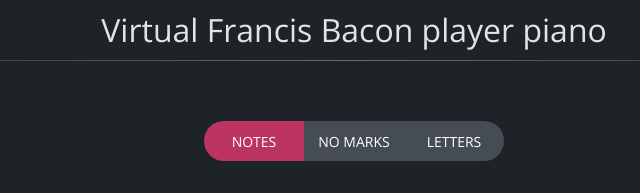
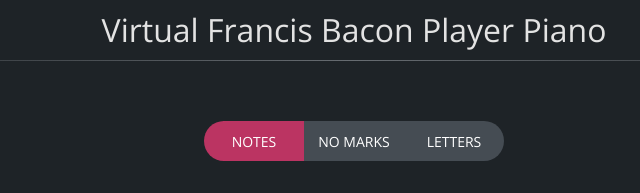
Before and after one commit to elaineir/piano, a plain HTML site: page index.html in a window 1280 px wide. Shown: the top 193 px of the page, 286-926 px from the left. Drawn offline with nearby package versions, Linux system fonts and the light colour scheme.

```diff
--- a/index.html
+++ b/index.html
@@ -17,7 +17,7 @@
 
 <body class="page">
   <header class="header">
-    <h1 class="header__title">Virtual Francis Bacon player piano</h1>
+    <h1 class="header__title">Virtual Francis Bacon Player Piano</h1>
   </header>
 
   <main class="content">
```
